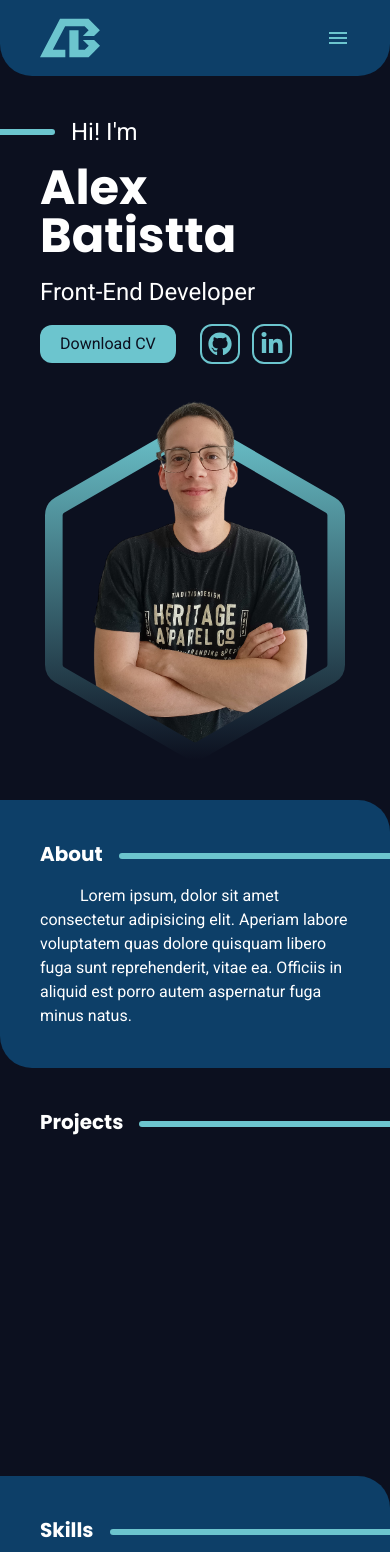
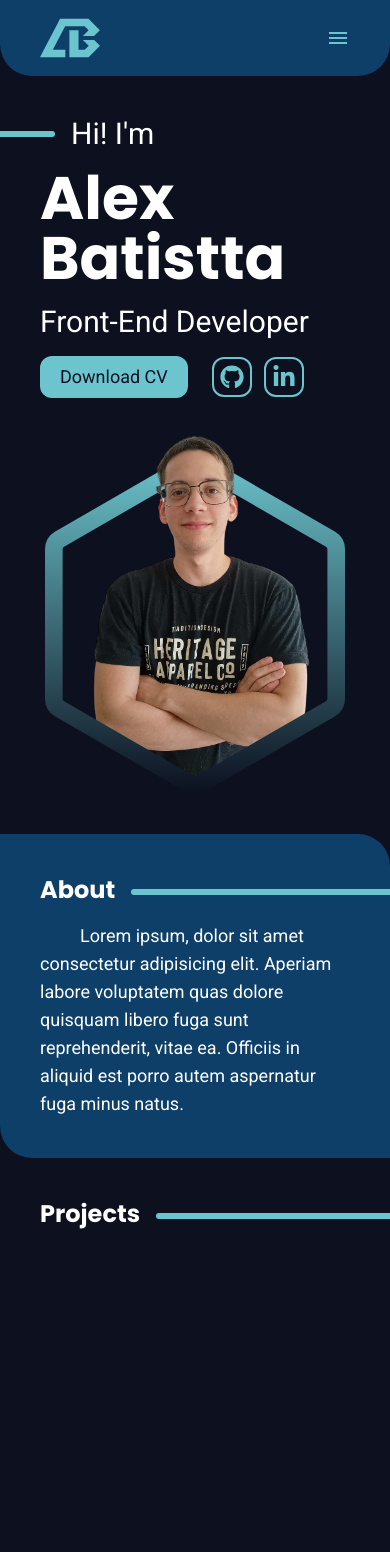
Before and after one commit to AlexBatistta/portfolio, a React (Vite) app: page / in a window 390 px wide. Shown: the top 1552 px of the page. Built offline with nearby package versions, Linux system fonts and the light colour scheme.

Commit message:
font size update

```diff
--- a/src/components/Footer.jsx
+++ b/src/components/Footer.jsx
@@ -8,7 +8,7 @@ export const Footer = () => {
 		<footer>
 			<div className='bg-secondary absolute h-1.5 w-full' />
 			<div className='flex items-center justify-between p-10'>
-				<div className='text-primary text-xs md:text-base dark:text-white dark:opacity-50'>
+				<div className='text-primary text-sm md:text-base dark:text-white dark:opacity-50'>
 					<p>{t('footer.name')}</p>
 					<p>{t('footer.mail')}</p>
 				</div>
--- a/src/components/HeaderComponents.jsx
+++ b/src/components/HeaderComponents.jsx
@@ -84,7 +84,7 @@ const ButtonsContainer = ({ className }) => {
 		<div className={`items-center gap-4 ${className}`}>
 			<button
 				onClick={toggleTheme}
-				className='text-secondary cursor-pointer text-xl md:text-3xl'
+				className='text-secondary cursor-pointer text-3xl'
 			>
 				{isDarkMode ? <AiFillSun /> : <AiFillMoon />}
 			</button>
--- a/src/index.css
+++ b/src/index.css
@@ -29,23 +29,23 @@
 
 @layer {
 	.title {
-		@apply font-poppins text-darker text-5xl font-extrabold md:text-7xl dark:text-white;
+		@apply font-poppins text-darker text-6xl font-extrabold lg:text-7xl dark:text-white;
 	}
 	.subtitle {
-		@apply font-roboto text-darker text-2xl font-medium md:text-4xl dark:text-white;
+		@apply font-roboto text-darker text-3xl font-medium lg:text-4xl dark:text-white;
 	}
 	.titleSection {
-		@apply font-poppins text-darker text-xl font-medium md:text-3xl dark:text-white;
+		@apply font-poppins text-darker text-2xl font-medium md:text-3xl dark:text-white;
 	}
 
 	.button {
-		@apply bg-secondary hover:bg-primary font-roboto text-darker cursor-pointer rounded-xl px-5 py-1.75 text-base font-medium transition duration-300 hover:text-white active:scale-110 md:text-xl;
+		@apply bg-secondary hover:bg-primary font-roboto text-darker cursor-pointer rounded-xl px-5 py-1.75 text-lg font-medium transition duration-300 hover:text-white active:scale-110 md:text-xl;
 	}
 	.paraph {
-		@apply font-roboto indent-10 text-base text-white md:text-xl;
+		@apply font-roboto indent-10 text-lg text-white md:text-xl;
 	}
 	.nav-button {
-		@apply font-poppins cursor-pointer text-base whitespace-nowrap text-white md:text-xl;
+		@apply font-poppins cursor-pointer text-lg whitespace-nowrap text-white md:text-xl;
 	}
 	.nav-link {
 		@apply after:bg-secondary relative after:absolute after:top-7 after:left-0 after:h-1 after:w-full after:origin-center after:scale-x-0 after:rounded-full after:transition-transform after:duration-300 after:content-[''] hover:after:scale-x-100;
```
